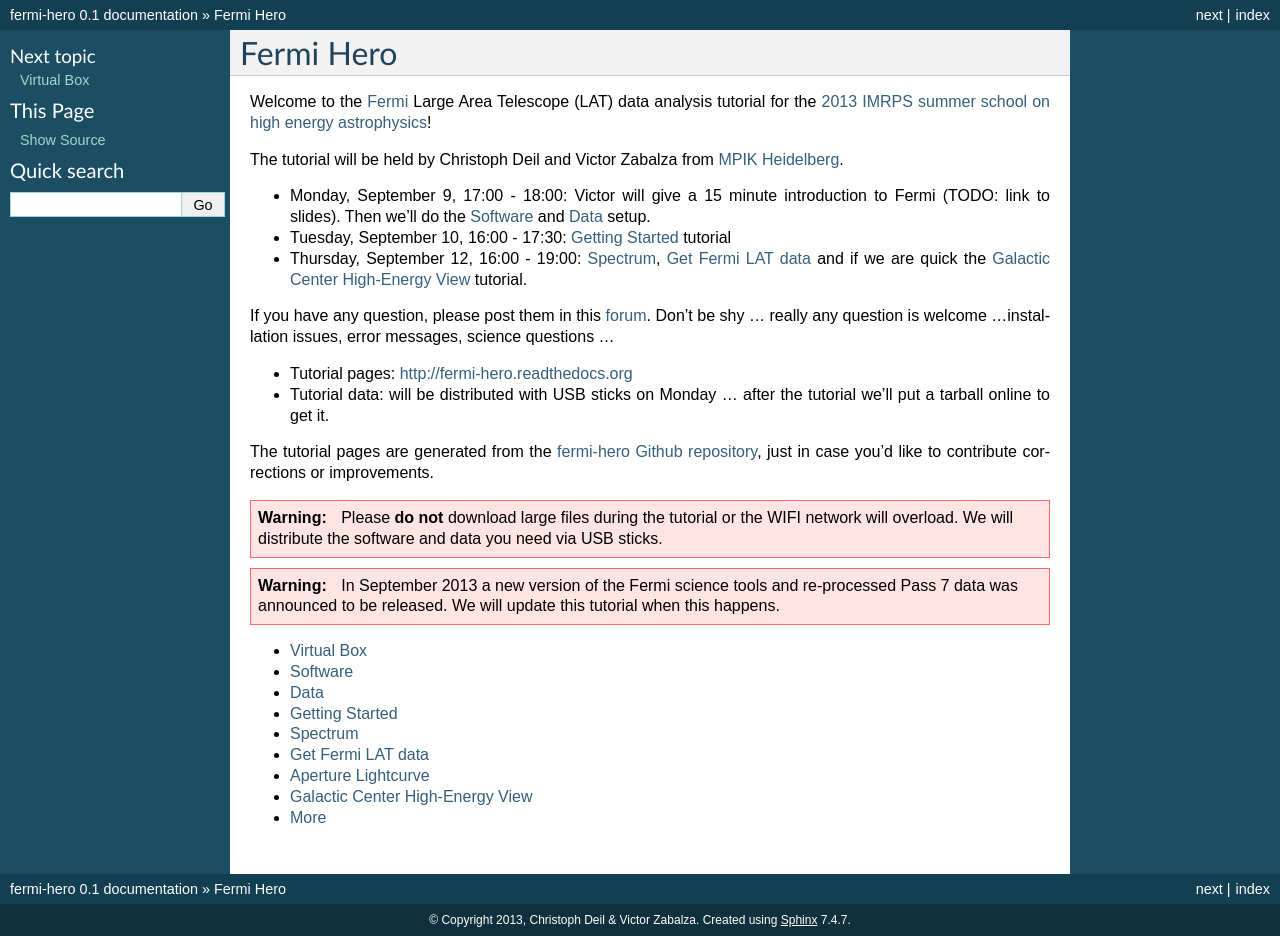
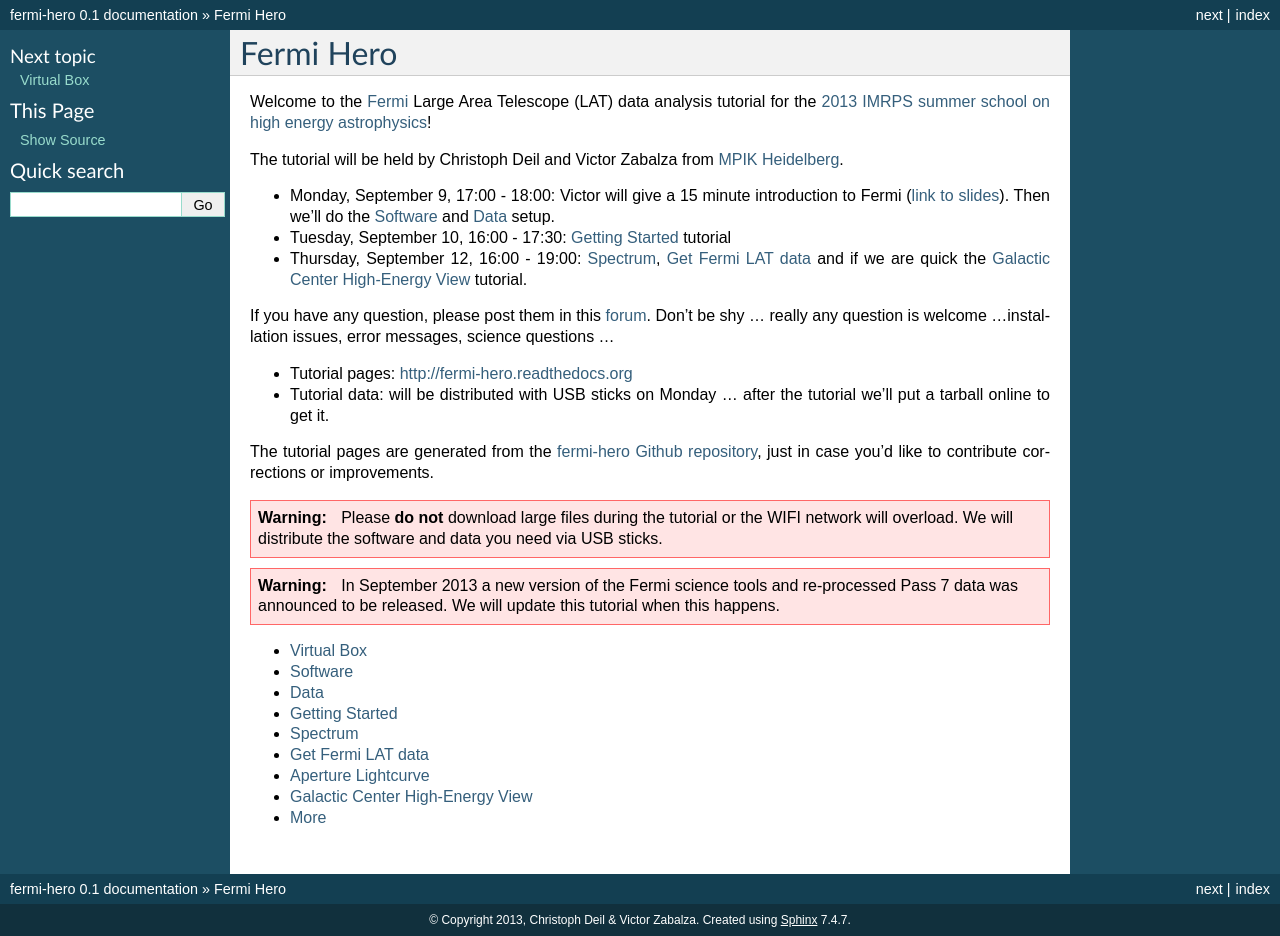
Before and after one commit to gammapy/fermi-hero, a Sphinx documentation site: the page built from docs/index.rst, in a window 1280 px wide. Built offline with Sphinx 7.4.7, drawn with Linux system fonts in a browser that asks for light colours.

Commit message:
add intro slides

```diff
--- a/docs/index.rst
+++ b/docs/index.rst
@@ -7,7 +7,7 @@
 The tutorial will be held by Christoph Deil and Victor Zabalza from
 `MPIK Heidelberg <http://www.mpi-hd.mpg.de/mpi/en/start/>`_.
 
-* Monday, September 9, 17:00 - 18:00: Victor will give a 15 minute introduction to Fermi (TODO: link to slides).
+* Monday, September 9, 17:00 - 18:00: Victor will give a 15 minute introduction to Fermi (`link to slides <https://raw.github.com/gammapy/fermi-hero/master/slides/introduction.pdf>`_).
   Then we'll do the :ref:`software` and :ref:`data` setup.
 * Tuesday, September 10, 16:00 - 17:30: :ref:`getting_started` tutorial
 * Thursday, September 12, 16:00 - 19:00: :ref:`spectrum`, :ref:`lightcurve`
```
Also changed, not shown: 1 other file.
